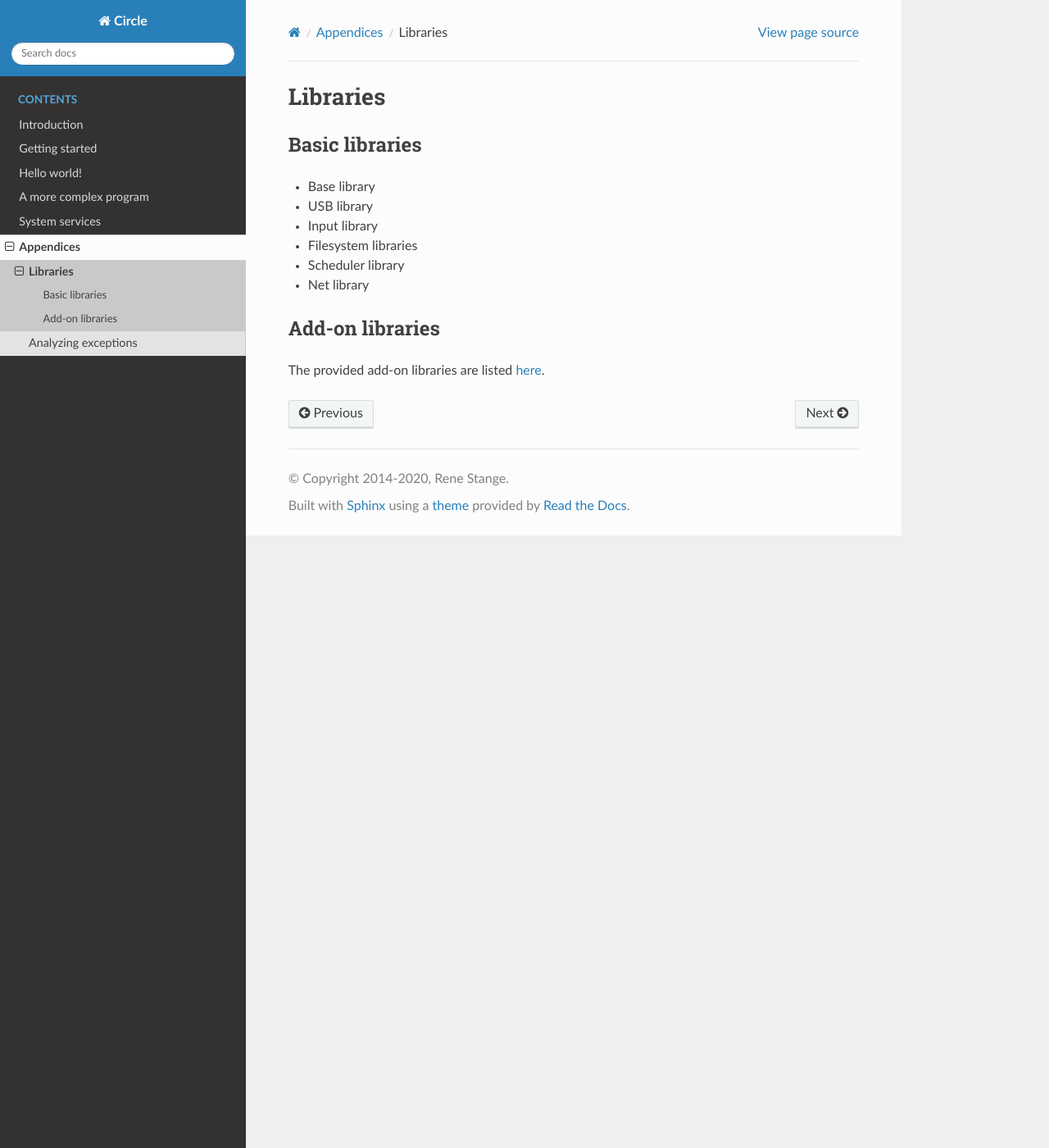
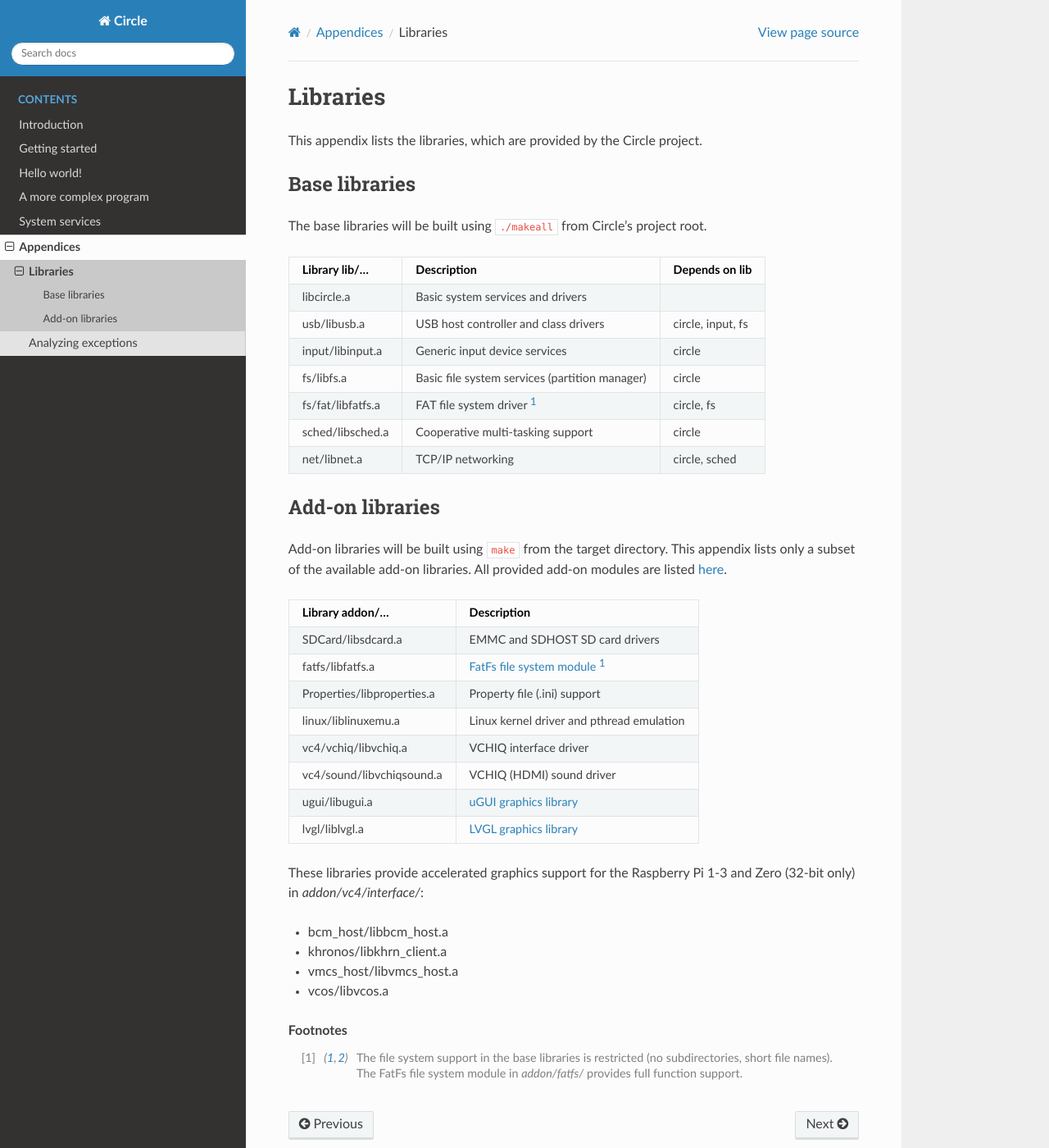
Before and after one commit to rsta2/circle-docs, a Sphinx documentation site: the page built from docs/appendices/libraries.rst, in a window 1280 px wide and 1400 px high. Shown: the whole window at 82% size. Built offline with Sphinx 7.4.7 and the Read the Docs theme 2.0.0, drawn with Linux system fonts in a browser that asks for light colours.

Commit message:
Write appendix Libraries

```diff
--- a/docs/appendices/libraries.rst
+++ b/docs/appendices/libraries.rst
@@ -1,17 +1,54 @@
 Libraries
 ~~~~~~~~~
 
-Basic libraries
-^^^^^^^^^^^^^^^
+This appendix lists the libraries, which are provided by the Circle project.
 
-* Base library
-* USB library
-* Input library
-* Filesystem libraries
-* Scheduler library
-* Net library
+Base libraries
+^^^^^^^^^^^^^^
+
+The base libraries will be built using ``./makeall`` from Circle's project root.
+
+======================	==============================================	=================
+Library lib/...		Description					Depends on lib
+======================	==============================================	=================
+libcircle.a		Basic system services and drivers
+usb/libusb.a		USB host controller and class drivers		circle, input, fs
+input/libinput.a	Generic input device services			circle
+fs/libfs.a		Basic file system services (partition manager)	circle
+fs/fat/libfatfs.a	FAT file system driver [#fs]_			circle, fs
+sched/libsched.a	Cooperative multi-tasking support		circle
+net/libnet.a		TCP/IP networking				circle, sched
+======================	==============================================	=================
 
 Add-on libraries
 ^^^^^^^^^^^^^^^^
 
-The provided add-on libraries are listed `here <https://github.com/rsta2/circle/blob/master/addon/README>`_.
+Add-on libraries will be built using ``make`` from the target directory. This appendix lists only a subset of the available add-on libraries. All provided add-on modules are listed `here <https://github.com/rsta2/circle/blob/master/addon/README>`_.
+
+==============================	=========================================
+Library addon/...		Description
+==============================	=========================================
+SDCard/libsdcard.a		EMMC and SDHOST SD card drivers
+fatfs/libfatfs.a		`FatFs file system module`_ [#fs]_
+Properties/libproperties.a	Property file (.ini) support
+linux/liblinuxemu.a		Linux kernel driver and pthread emulation
+vc4/vchiq/libvchiq.a		VCHIQ interface driver
+vc4/sound/libvchiqsound.a	VCHIQ (HDMI) sound driver
+ugui/libugui.a			`uGUI graphics library`_
+lvgl/liblvgl.a			`LVGL graphics library`_
+==============================	=========================================
+
+.. _FatFs file system module: http://elm-chan.org/fsw/ff/00index_e.html
+.. _uGUI graphics library: http://embeddedlightning.com/ugui
+.. _LVGL graphics library: https://lvgl.io
+
+These libraries provide accelerated graphics support for the Raspberry Pi 1-3 and Zero (32-bit only) in *addon/vc4/interface/*:
+
+* bcm_host/libbcm_host.a
+* khronos/libkhrn_client.a
+* vmcs_host/libvmcs_host.a
+* vcos/libvcos.a
+
+.. rubric:: Footnotes
+
+.. [#fs] The file system support in the base libraries is restricted (no subdirectories, short file names). The FatFs file system module in *addon/fatfs/* provides full function support.
```
